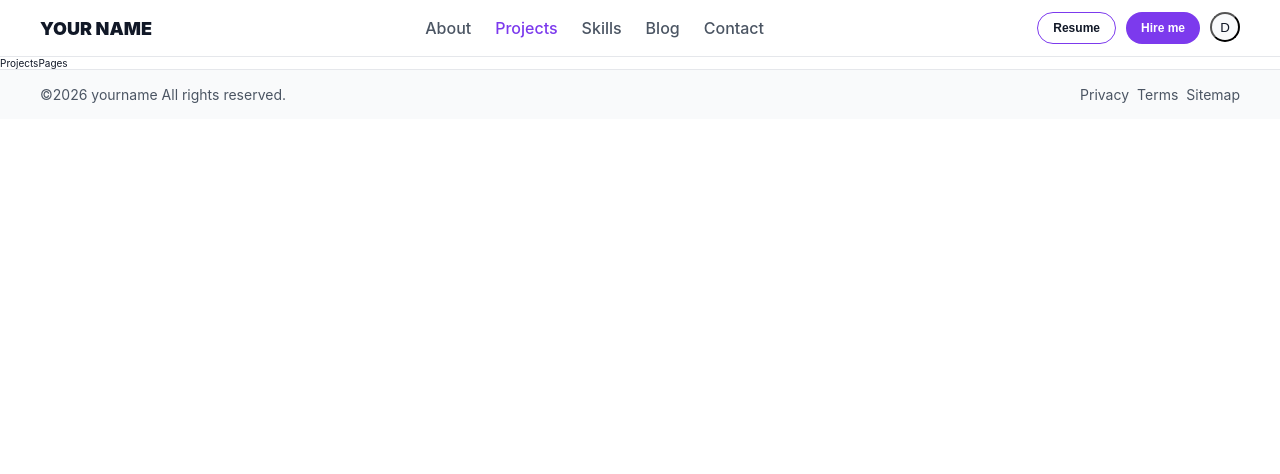
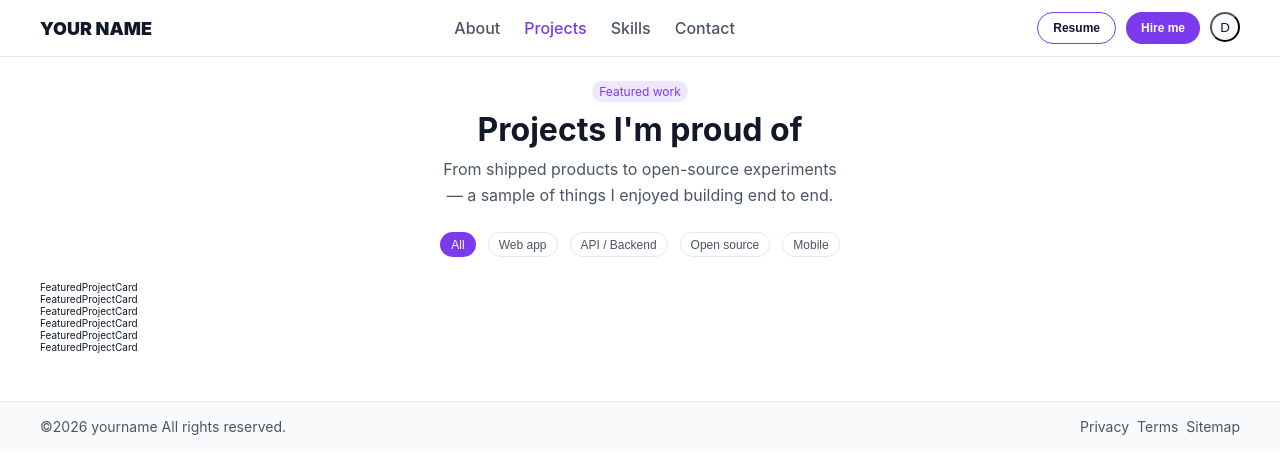
Before and after one commit to SeongMin-089/portfolio, a React (Vite) app: page /projects in a window 1280 px wide. Shown: the top 474 px of the page. Built offline with nearby package versions, Linux system fonts and the light colour scheme; a web font is replaced by a local one.

Commit message:
project-page-update

```diff
--- /dev/null
+++ b/src/components/featuredProjectCard/FeaturedProjectCard.jsx
@@ -0,0 +1,9 @@
+import React from 'react'
+
+const FeaturedProjectCard = () => {
+  return (
+    <div>FeaturedProjectCard</div>
+  )
+}
+
+export default FeaturedProjectCard
--- a/src/pages/projects/ProjectsPages.jsx
+++ b/src/pages/projects/ProjectsPages.jsx
@@ -1,8 +1,77 @@
-import React from 'react'
+import React, { useMemo, useState } from 'react'
+import styles from './ProjectsPages.module.scss'
+import FeaturedProjectCard from '../../components/featuredProjectCard/FeaturedProjectCard'
+import { useReducedMotion } from 'framer-motion'
+import { projectFilters, projectsPageItems } from '../../utils/projectsPageData'
+const ProjectsPages = () => {
 
-const ProjectsPages = () => {
+  const [filter, setFilter] = useState('all')
+
+  const shouldReduceMotion = useReducedMotion()
+
+  const visible = useMemo(() => {
+
+    if (filter == 'all') return projectsPageItems
+
+    return projectsPageItems.filter((p) => p.categories.includes(filter))
+
+  }, [filter])
+
   return (
-    <div>ProjectsPages</div>
+    <div className={styles.project_section}>
+      <div className="inner">
+        <header className={styles.hero}>
+          <span
+          className="badge badge__primary badge__center"
+          >Featured work</span>
+          <h1 className={styles.title}>Projects I&apos;m proud of</h1>
+          <p className={styles.lead}>
+            From shipped products to open-source experiments <br/> — a sample of things I enjoyed building end to end.
+          </p>
+        </header>
+        <div className={styles.filters} role='tablist' aria-label='Filter projects by category'>
+          {projectFilters.map(({ id, label }) => (
+            <button
+              key={id}
+              type='button'
+              role='tab'
+              aria-selected={filter === id}
+              onClick={() => setFilter(id)}
+              className={`${styles.filterBtn} ${filter == id ? styles.filterBtnActive : ''}`}
+            >{label}</button>
+          ))}
+        </div>
+
+        {visible.length === 0 ? (
+          <p>No project in this category yet</p>
+        ) : (
+          <div className={styles.grid}>
+            {visible.map((project) => (
+              <div key={project.id}>
+
+                <FeaturedProjectCard
+
+                  title={project.title}
+                  description={project.description}
+                  tags={project.tags}
+                  gradient={project.gradient}
+                  status={project.status}
+                  meta={project.meta}
+                  demoHref={project.demoHref}
+                  codeHref={project.codeHref}
+                  domoLabel={project.demoLabel}
+                />
+              </div>
+
+            ))}
+          </div>
+        )}
+      </div>
+
+
+
+
+    </div>
   )
 }
 
--- /dev/null
+++ b/src/pages/projects/ProjectsPages.module.scss
@@ -0,0 +1,52 @@
+@use '../../styles/variables' as *;
+.project_section{
+    padding: $space-4 0 $space-8;
+}
+.hero {
+    display: flex;
+    flex-direction: column;
+    align-items: center;
+    gap: $space-1;
+    text-align: center;
+}
+.title{
+    font-size: clamp($font-size-2xl, 4vw, $font-size-3xl);
+    color:var(--color-text)
+}
+.lead {
+    font-size: $font-size-md;
+    line-height: 1.6;
+    color:var(--color-text-muted)
+
+    // max-width: 50%;
+}
+.filters {
+    display: flex;
+    justify-content: center;
+    margin: $space-4  0;
+    gap:$space-2
+}
+.filterBtn {
+    border: 1px solid var(--color-border);
+    padding: .45rem 1rem;
+    border-radius: $radius-full;
+    font-size: $font-size-xs;
+    background-color: var(--color-card-bg);
+    color:var(--color-text-muted);
+    cursor: pointer;
+    transition: $transition-theme;
+    &:hover{
+        color:var(--color-text);
+        border-color: color-mix(in srgb, var(--color-primary) 45%, var(--color-border));
+    }
+    &.filterBtnActive {
+        background-color: var(--btn-primary-bg);
+        border-color: transparent;
+        color:var(--btn-primary-text);
+        &:hover{
+            color:var(--btn-primary-text);
+            border-color: transparent;
+            filter: brightness(1.5);
+        }
+    }
+}
--- a/src/styles/_buttons.scss
+++ b/src/styles/_buttons.scss
@@ -60,4 +60,7 @@
         background: rgba(245, 158, 11, 0.18);
         color: var(--color-warning);
     }
+    &__center{
+        align-self: center;
+    }
 }
--- a/src/styles/_variables.scss
+++ b/src/styles/_variables.scss
@@ -1,6 +1,6 @@
 @import url(https://cdn.jsdelivr.net/gh/sun-typeface/SUIT@2/fonts/variable/woff2/SUIT-Variable.css);
 $base-unit: 1rem; // 10px 기준
-$font-sans: 'SUIT Variable','Inter', system-ui, -apple-system, 'Segoe UI', sans-serif;
+$font-sans: 'SUIT Variable', 'Inter', system-ui, -apple-system, 'Segoe UI', sans-serif;
 
 $font-size-xs: 1.2rem; // 12px
 $font-size-sm: 1.4rem; // 14px
@@ -36,6 +36,16 @@
 $color-primary: #7c3aed;
 $color-primary-hover: #5b1cc0;
 
+
+$color-bg: #ffffff;
+$color-bg-muted: #f8fafc;
+$color-card-bg: #ffffff;
+$color-border: #e2e8f0;
+$color-text: #0f172a;
+$color-text-muted: #64748b;
+
+$btn-primary-bg: $color-primary;
+$btn-primary-text: #ffffff;
 $color-success: #10b981;
 $color-info: #3b82f6;
 $color-warning: #f59e0b;
@@ -45,7 +55,7 @@
 $shadow-md: 0 0.4rem 1.2rem rgba(0, 0, 0, 0.1);
 $shadow-lg: 0 1rem 2.5rem rgba(0, 0, 0, 0.15);
 
-$breakpoint-sm: 50rem;
+$breakpoint-sm: 64rem;
 $breakpoint-md: 76.8rem;
 $breakpoint-lg: 102.4rem;
 $breakpoint-xl: 128rem;
--- a/src/utils/nav.js
+++ b/src/utils/nav.js
@@ -2,6 +2,6 @@
   { to: '/about', label: 'About' },
   { to: '/projects', label: 'Projects' },
   { to: '/skills', label: 'Skills' },
-  { to: '/blog', label: 'Blog' },
+
   { to: '/contact', label: 'Contact' },
 ]
--- /dev/null
+++ b/src/utils/projectsPageData.js
@@ -0,0 +1,118 @@
+export const projectFilters = [
+    { id: 'all', label: 'All' },
+    { id: 'web', label: 'Web app' },
+    { id: 'api', label: 'API / Backend' },
+    { id: 'oss', label: 'Open source' },
+    { id: 'mobile', label: 'Mobile' },
+]
+export const projectsPageItems = [
+    {
+        id: 'saas-dashboard',
+        categories: ['web', 'api'],
+        gradient: 'violet',
+        title: 'SaaS analytics dashboard',
+        description:
+            'Role-based reporting, saved views, and exports for B2B teams. Built for clarity under real data volume and strict access rules.',
+        tags: [
+            { label: 'React', variant: 'neutral' },
+            { label: 'Node.js', variant: 'info' },
+            { label: 'PostgreSQL', variant: 'success' },
+        ],
+        status: { type: 'featured', label: 'Featured' },
+        meta: [
+            { type: 'users', text: '12k+ MAU' },
+            { type: 'stars', text: '1.2k stars' },
+        ],
+        demoHref: '#',
+        codeHref: 'https://github.com',
+        demoLabel: 'Live demo',
+    },
+    {
+        id: 'design-tokens',
+        categories: ['oss', 'web'],
+        gradient: 'emerald',
+        title: 'Design tokens toolkit',
+        description:
+            'Open-source CLI and UI to sync tokens across Figma and code. Keeps teams aligned without slowing down shipping.',
+        tags: [
+            { label: 'TypeScript', variant: 'neutral' },
+            { label: 'Vite', variant: 'warning' },
+        ],
+        status: { type: 'live', label: 'In production' },
+        meta: [{ type: 'stars', text: '3.4k stars' }],
+        demoHref: '#',
+        codeHref: 'https://github.com',
+        demoLabel: 'Live demo',
+    },
+    {
+        id: 'commerce-api',
+        categories: ['api'],
+        gradient: 'sunset',
+        title: 'Commerce checkout API',
+        description:
+            'Idempotent payments webhooks, inventory reservations, and observability hooks operators can trust during peak traffic.',
+        tags: [
+            { label: 'Node.js', variant: 'info' },
+            { label: 'Redis', variant: 'warning' },
+        ],
+        status: { type: 'featured', label: 'Featured' },
+        meta: [{ type: 'users', text: '2.1M tx / mo' }],
+        demoHref: '#',
+        codeHref: 'https://github.com',
+        demoLabel: 'Live demo',
+    },
+    {
+        id: 'field-notes',
+        categories: ['mobile', 'web'],
+        gradient: 'sky',
+        title: 'Field notes companion',
+        description:
+            'Offline-first mobile capture with sync when connectivity returns. Paired with a lightweight web console for managers.',
+        tags: [
+            { label: 'React Native', variant: 'neutral' },
+            { label: 'REST', variant: 'info' },
+        ],
+        status: { type: 'live', label: 'In production' },
+        meta: [{ type: 'stars', text: '480 stars' }],
+        demoHref: '#',
+        codeHref: 'https://github.com',
+        demoLabel: 'App store',
+    },
+    {
+        id: 'docs-site',
+        categories: ['oss', 'web'],
+        gradient: 'amber',
+        title: 'Documentation platform',
+        description:
+            'Search-first docs with versioning, code samples, and contribution flows that keep community PRs reviewable.',
+        tags: [
+            { label: 'React', variant: 'neutral' },
+            { label: 'MDX', variant: 'success' },
+        ],
+        status: null,
+        meta: [{ type: 'users', text: '80k readers / mo' }],
+        demoHref: '#',
+        codeHref: 'https://github.com',
+        demoLabel: 'Live demo',
+    },
+    {
+        id: 'auth-service',
+        categories: ['api', 'oss'],
+        gradient: 'rose',
+        title: 'Auth microservice',
+        description:
+            'Session rotation, device binding, and audit trails designed for regulated environments without vendor lock-in.',
+        tags: [
+            { label: 'Go', variant: 'info' },
+            { label: 'gRPC', variant: 'neutral' },
+        ],
+        status: { type: 'live', label: 'In production' },
+        meta: [
+            { type: 'stars', text: '890 stars' },
+            { type: 'users', text: 'Used by 4 teams' },
+        ],
+        demoHref: '#',
+        codeHref: 'https://github.com',
+        demoLabel: 'Live demo',
+    },
+]
```
